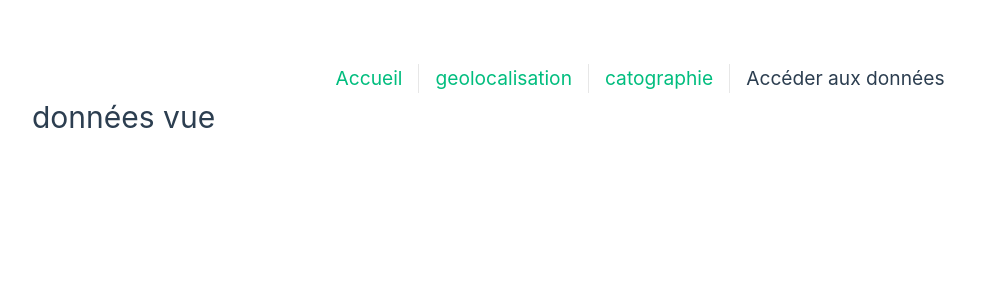
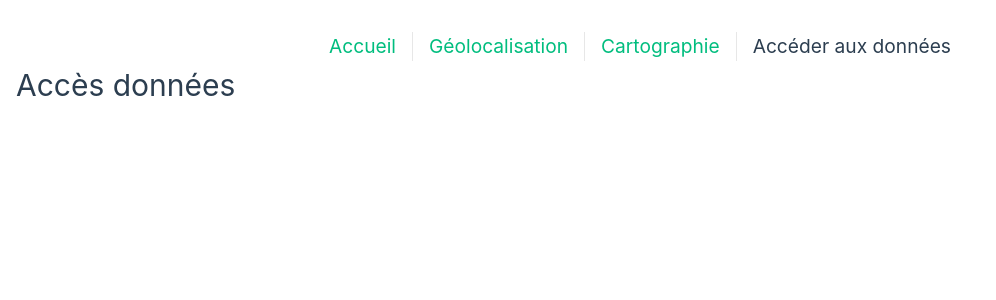
Before and after one commit to GastonOlonde/SaeComplementWeb, a Vue app: page /donnees in a window 1280 px wide. Shown: the top 300 px of the page, without its empty margins (0-996 px from the left). Built offline with nearby package versions, Linux system fonts and the light colour scheme.

Commit message:
base du projet done

```diff
--- a/src/App.vue
+++ b/src/App.vue
@@ -8,8 +8,8 @@ import { RouterLink, RouterView } from 'vue-router'
     <div class="wrapper">
       <nav>
         <RouterLink to="/">Accueil</RouterLink>
-        <RouterLink to="/geolocalisation">geolocalisation</RouterLink>
-        <RouterLink to="/cartographie">catographie</RouterLink>
+        <RouterLink to="/geolocalisation">Géolocalisation</RouterLink>
+        <RouterLink to="/cartographie">Cartographie</RouterLink>
         <RouterLink to="/donnees">Accéder aux données</RouterLink>
       </nav>
     </div>
@@ -33,13 +33,12 @@ nav {
   width: 100%;
   font-size: 1.2rem;
   text-align: center;
-  margin-top: 2rem;
+  margin-top: 1rem;
 }
 
 nav a.router-link-exact-active {
   color: var(--color-text);
 }
-
 nav a.router-link-exact-active:hover {
   background-color: transparent;
 }
--- a/src/assets/main.css
+++ b/src/assets/main.css
@@ -3,7 +3,7 @@
 #app {
   max-width: 1280px;
   margin: 0 auto;
-  padding: 2rem;
+  padding: 1rem;
   font-weight: normal;
 }
 
--- a/src/components/ComposantGeo.vue
+++ b/src/components/ComposantGeo.vue
@@ -3,11 +3,9 @@
   <p>
     Compteur : {{ count }}
   </p>
-  <p>
-    <button
-      @click="handleClick">Incrémenter
-    </button>
-  </p>
+  <button
+    @click="handleClick">Incrémenter
+  </button>
 </template>
 
 <script setup>
--- a/src/router/index.js
+++ b/src/router/index.js
@@ -18,9 +18,6 @@ const router = createRouter({
     {
       path: '/geolocalisation',
       name: 'geolocalisation',
-      // route level code-splitting
-      // this generates a separate chunk (About.[hash].js) for this route
-      // which is lazy-loaded when the route is visited.
       component: GeolocalisationView
     },
     {
--- a/src/views/DonneesView.vue
+++ b/src/views/DonneesView.vue
@@ -1,5 +1,5 @@
 <template>
-  <h1>données vue</h1>
+  <h1>Accès données</h1>
 </template>
 
 <script>
--- a/src/views/GeolocalisationView.vue
+++ b/src/views/GeolocalisationView.vue
@@ -1,7 +1,7 @@
 
 <template>
   <div>
-    <h1>Geolocalisation</h1>
+    <h1>Géolocalisation</h1>
     <p></p>
   </div>
   <ComposantGeo />
```
